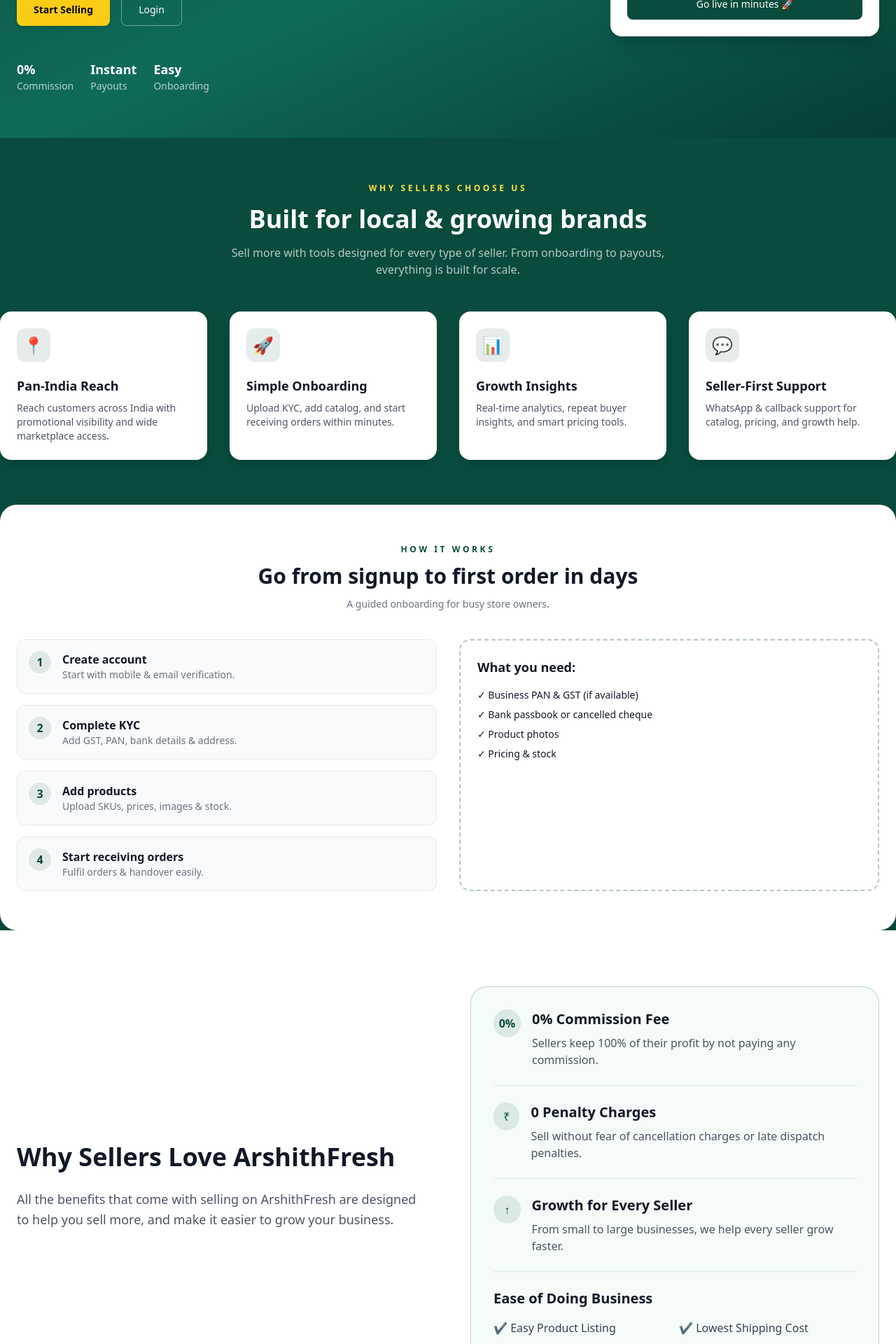
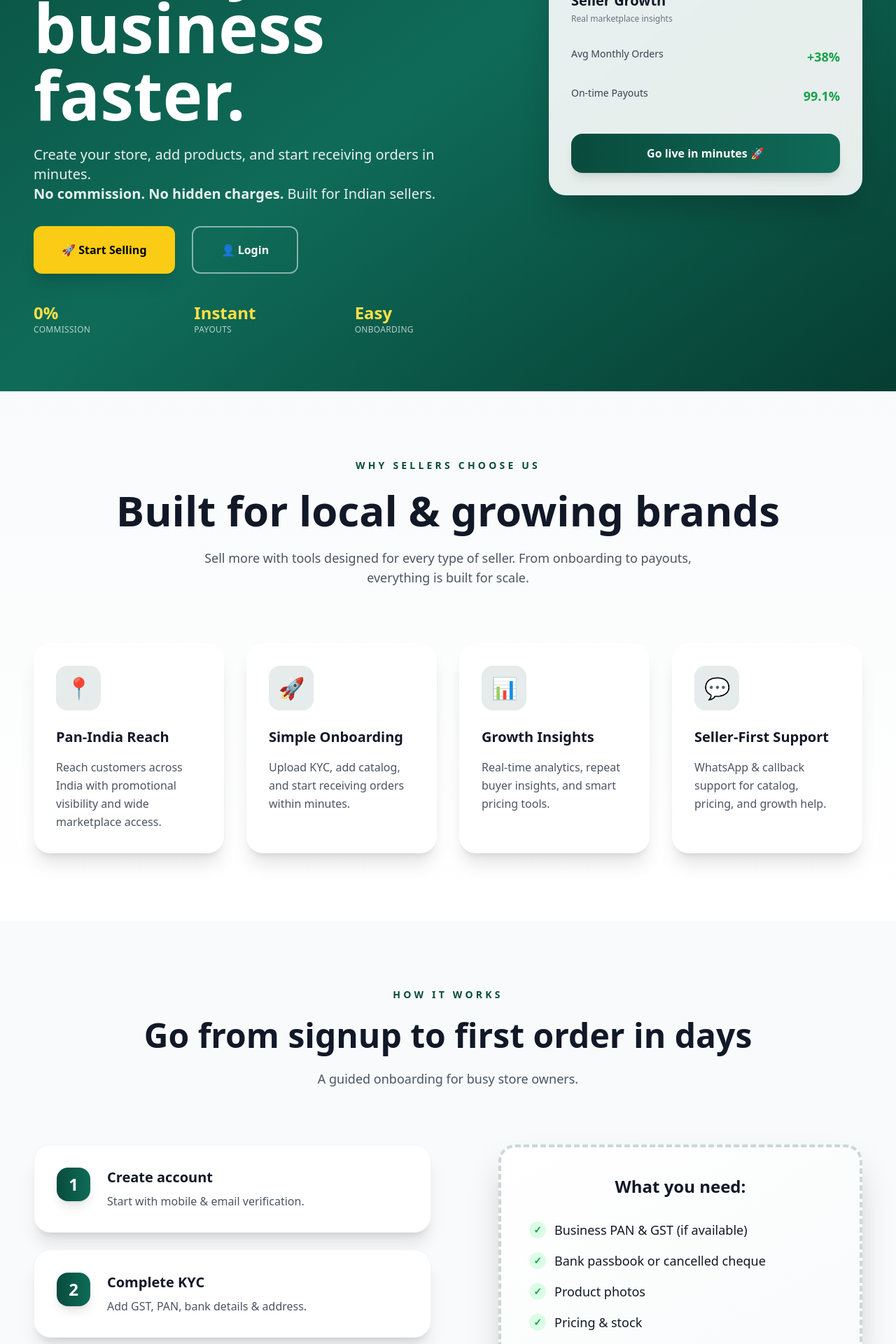
Before and after one commit to GuruMaheswarReddy/seller-project, a React (Vite) app: page / in a window 1280 px wide. Shown: the part 440-2360 px from the top of the page at 70% size. Built offline with nearby package versions, Linux system fonts and the light colour scheme.

Commit message:
Update Home.jsx

```diff
--- a/src/pages/home/Home.jsx
+++ b/src/pages/home/Home.jsx
@@ -16,431 +16,219 @@
   })
 
   return (
-  <div>
-
+    <div className="min-h-screen bg-gray-50">
       {/* HERO SECTION */}
-    <section className="relative overflow-hidden bg-gradient-to-br from-[#094b3d] via-[#0f6b58] to-[#063d32] px-6 py-16 lg:flex lg:items-center lg:justify-between">
+      <section className="relative overflow-hidden bg-gradient-to-br from-[#094b3d] via-[#0f6b58] to-[#063d32] px-4 py-20 sm:px-6 lg:px-8 xl:px-12">
+        <div className="mx-auto max-w-7xl lg:flex lg:items-center lg:gap-12 xl:gap-20">
 
           {/* Left Content */}
-      <div className="max-w-xl space-y-6 text-white">
-    <p className="text-xs font-semibold uppercase tracking-[0.25em] text-yellow-300">
+          <div className="lg:w-1/2 xl:w-2/3">
+            <p className="mb-4 text-xs font-semibold uppercase tracking-[0.25em] text-yellow-300 sm:mb-6">
               ArshithFresh
             </p>
-
-    <h1 className="text-4xl font-bold leading-tight sm:text-5xl">
+            <h1 className="mb-6 text-4xl font-bold leading-tight text-white sm:text-5xl lg:text-6xl xl:text-7xl">
               Start selling online.
               <br />
+              <span className="text-5xl sm:text-6xl lg:text-7xl xl:text-8xl">
                 Grow your business faster.
+              </span>
             </h1>
-
-    <p className="text-base text-white/80">
+            <p className="mb-8 text-lg text-white/90 sm:text-xl">
               Create your store, add products, and start receiving orders in minutes.
-      No commission. No hidden charges. Built for Indian sellers.
+              <br className="hidden sm:block" />
+              <span className="font-semibold">No commission. No hidden charges.</span> Built for Indian sellers.
             </p>
 
-    <div className="flex flex-wrap gap-4 pt-4">
+            <div className="flex flex-wrap gap-4 mb-10 sm:gap-6">
               <button
-        type="button"
                 onClick={() => navigate('/register')}
-        className="rounded-lg bg-yellow-400 px-6 py-3 text-sm font-semibold text-black shadow-md transition hover:bg-yellow-300"
+                className="rounded-xl bg-yellow-400 px-8 py-4 text-base font-semibold text-black shadow-xl transition-all duration-300 hover:bg-yellow-300 hover:shadow-2xl hover:-translate-y-1 sm:px-10 sm:py-5"
               >
-        Start Selling
+                🚀 Start Selling
               </button>
-
               <button
-        type="button"
                 onClick={() => {
                   const el = document.getElementById('latest-products')
                   if (el) el.scrollIntoView({ behavior: 'smooth' })
                 }}
-        className="rounded-lg border border-white/40 px-6 py-3 text-sm font-medium text-white transition hover:bg-white/10"
+                className="rounded-xl border-2 border-white/50 px-8 py-4 text-base font-semibold text-white backdrop-blur-sm transition-all duration-300 hover:border-white hover:bg-white/20 hover:shadow-2xl hover:-translate-y-1 sm:px-10 sm:py-5"
               >
-        Login
+                👤 Login
               </button>
             </div>
 
-    <div className="flex gap-6 pt-6 text-sm text-white/70">
+            <div className="grid grid-cols-3 gap-8 text-center sm:text-left">
               <div>
-        <p className="text-lg font-bold text-white">0%</p>
-        Commission
+                <p className="text-2xl font-bold text-yellow-300">0%</p>
+                <p className="text-xs text-white/70 uppercase tracking-wide">Commission</p>
               </div>
               <div>
-        <p className="text-lg font-bold text-white">Instant</p>
-        Payouts
+                <p className="text-2xl font-bold text-yellow-300">Instant</p>
+                <p className="text-xs text-white/70 uppercase tracking-wide">Payouts</p>
               </div>
               <div>
-        <p className="text-lg font-bold text-white">Easy</p>
-        Onboarding
+                <p className="text-2xl font-bold text-yellow-300">Easy</p>
+                <p className="text-xs text-white/70 uppercase tracking-wide">Onboarding</p>
               </div>
             </div>
           </div>
 
           {/* Right Side Card */}
-  <div className="mt-12 w-full max-w-sm rounded-2xl bg-white p-6 shadow-xl lg:mt-0">
-    <h3 className="text-sm font-semibold uppercase tracking-wider text-gray-500">
+          <div className="mt-12 w-full max-w-md lg:mt-0 lg:max-w-sm xl:max-w-md">
+            <div className="rounded-3xl bg-white/90 backdrop-blur-xl p-8 shadow-2xl">
+              <h3 className="mb-6 text-sm font-bold uppercase tracking-wider text-gray-600">
                 Platform Snapshot
               </h3>
-
-    <div className="mt-6 space-y-4 text-sm text-gray-700">
-
+              <div className="space-y-6">
                 <div>
-    <h3 className="text-lg font-semibold text-gray-900">
-      Seller growth snapshot
-    </h3>
-    <p className="text-xs text-gray-500">
-      Real marketplace insights
-    </p>
+                  <h4 className="text-xl font-bold text-gray-900 mb-1">Seller Growth</h4>
+                  <p className="text-xs text-gray-500 mb-4">Real marketplace insights</p>
                 </div>
-
-  <div className="flex justify-between">
-    <span>Average monthly orders</span>
-    <span className="font-semibold text-green-600">+38%</span>
+                <div className="space-y-3">
+                  <div className="flex justify-between py-2">
+                    <span className="text-sm font-medium text-gray-700">Avg Monthly Orders</span>
+                    <span className="text-lg font-bold text-green-600">+38%</span>
                   </div>
-
-  <div className="flex justify-between">
-    <span>On-time payouts</span>
-    <span className="font-semibold text-green-600">99.1%</span>
+                  <div className="flex justify-between py-2">
+                    <span className="text-sm font-medium text-gray-700">On-time Payouts</span>
+                    <span className="text-lg font-bold text-green-600">99.1%</span>
                   </div>
-
                 </div>
-
-    <div className="mt-6 rounded-lg bg-[#094b3d] px-4 py-3 text-center text-sm font-medium text-white">
+              </div>
+              <div className="mt-8 rounded-2xl bg-gradient-to-r from-[#094b3d] to-[#0f6b58] px-6 py-4 text-center font-semibold text-white shadow-lg">
                 Go live in minutes 🚀
+              </div>
+            </div>
           </div>
         </div>
       </section>
 
-
-
       {/* WHY SELLERS CHOOSE US */}
-<section className="space-y-12 py-16">
-  <div className="text-center space-y-4">
-    <p className="text-xs font-semibold uppercase tracking-[0.3em] text-yellow-300">
-      WHY SELLERS CHOOSE US
+      <section className="py-24 px-4 sm:px-6 lg:px-8 xl:px-12 bg-gradient-to-b from-gray-50 to-white">
+        <div className="mx-auto max-w-7xl">
+          <div className="text-center mb-20 space-y-6">
+            <p className="text-sm font-bold uppercase tracking-[0.3em] text-[#094b3d]">
+              Why Sellers Choose Us
             </p>
-
-    <h2 className="text-3xl font-bold text-white sm:text-4xl">
+            <h2 className="text-4xl font-bold text-gray-900 sm:text-5xl lg:text-6xl">
               Built for local & growing brands
             </h2>
-
-    <p className="mx-auto max-w-2xl text-sm text-white/70 sm:text-base">
+            <p className="mx-auto max-w-3xl text-lg text-gray-600">
               Sell more with tools designed for every type of seller.
               From onboarding to payouts, everything is built for scale.
             </p>
           </div>
 
           <div className="grid gap-8 sm:grid-cols-2 lg:grid-cols-4">
-
-    {/* Card 1 */}
-    <div className="group rounded-2xl bg-white p-6 shadow-lg transition hover:-translate-y-2 hover:shadow-2xl">
-      <div className="mb-5 flex h-12 w-12 items-center justify-center rounded-xl bg-[#094b3d]/10 text-2xl">
-        📍
+            {[
+              { icon: '📍', title: 'Pan-India Reach', desc: 'Reach customers across India with promotional visibility and wide marketplace access.' },
+              { icon: '🚀', title: 'Simple Onboarding', desc: 'Upload KYC, add catalog, and start receiving orders within minutes.' },
+              { icon: '📊', title: 'Growth Insights', desc: 'Real-time analytics, repeat buyer insights, and smart pricing tools.' },
+              { icon: '💬', title: 'Seller-First Support', desc: 'WhatsApp & callback support for catalog, pricing, and growth help.' }
+            ].map((feature, index) => (
+              <div
+                key={index}
+                className="group rounded-3xl bg-white p-8 shadow-xl transition-all duration-300 hover:-translate-y-4 hover:shadow-2xl"
+              >
+                <div className="mb-6 flex h-16 w-16 items-center justify-center rounded-2xl bg-[#094b3d]/10 text-3xl group-hover:scale-110 transition-transform duration-300">
+                  {feature.icon}
                 </div>
-      <h3 className="text-lg font-semibold text-gray-900">
-        Pan-India Reach
-      </h3>
-      <p className="mt-2 text-sm text-gray-600">
-        Reach customers across India with promotional visibility
-        and wide marketplace access.
-      </p>
+                <h3 className="mb-4 text-xl font-bold text-gray-900">{feature.title}</h3>
+                <p className="text-gray-600 leading-relaxed">{feature.desc}</p>
               </div>
-
-    {/* Card 2 */}
-    <div className="group rounded-2xl bg-white p-6 shadow-lg transition hover:-translate-y-2 hover:shadow-2xl">
-      <div className="mb-5 flex h-12 w-12 items-center justify-center rounded-xl bg-[#094b3d]/10 text-2xl">
-        🚀
+            ))}
           </div>
-      <h3 className="text-lg font-semibold text-gray-900">
-        Simple Onboarding
-      </h3>
-      <p className="mt-2 text-sm text-gray-600">
-        Upload KYC, add catalog, and start receiving orders
-        within minutes.
-      </p>
-    </div>
-
-    {/* Card 3 */}
-    <div className="group rounded-2xl bg-white p-6 shadow-lg transition hover:-translate-y-2 hover:shadow-2xl">
-      <div className="mb-5 flex h-12 w-12 items-center justify-center rounded-xl bg-[#094b3d]/10 text-2xl">
-        📊
-      </div>
-      <h3 className="text-lg font-semibold text-gray-900">
-        Growth Insights
-      </h3>
-      <p className="mt-2 text-sm text-gray-600">
-        Real-time analytics, repeat buyer insights,
-        and smart pricing tools.
-      </p>
-    </div>
-
-    {/* Card 4 */}
-    <div className="group rounded-2xl bg-white p-6 shadow-lg transition hover:-translate-y-2 hover:shadow-2xl">
-      <div className="mb-5 flex h-12 w-12 items-center justify-center rounded-xl bg-[#094b3d]/10 text-2xl">
-        💬
-      </div>
-      <h3 className="text-lg font-semibold text-gray-900">
-        Seller-First Support
-      </h3>
-      <p className="mt-2 text-sm text-gray-600">
-        WhatsApp & callback support for catalog,
-        pricing, and growth help.
-      </p>
-    </div>
-
         </div>
       </section>
 
-
       {/* HOW IT WORKS SECTION */}
-      <section className="space-y-10 rounded-3xl bg-white px-6 py-14 text-gray-900 shadow-xl">
-        <div className="text-center space-y-3">
-          <p className="text-xs font-semibold uppercase tracking-[0.3em] text-[#094b3d]">
-            HOW IT WORKS
+      <section className="py-24 px-4 sm:px-6 lg:px-8 xl:px-12">
+        <div className="mx-auto max-w-7xl">
+          <div className="text-center mb-20 space-y-6">
+            <p className="text-sm font-bold uppercase tracking-[0.3em] text-[#094b3d]">
+              How It Works
             </p>
-          <h2 className="text-3xl font-bold">
+            <h2 className="text-4xl font-bold text-gray-900 sm:text-5xl">
               Go from signup to first order in days
             </h2>
-          <p className="text-sm text-gray-500">
+            <p className="mx-auto max-w-2xl text-lg text-gray-600">
               A guided onboarding for busy store owners.
             </p>
           </div>
 
-        <div className="grid gap-8 lg:grid-cols-2">
-          <div className="space-y-4">
+          <div className="grid gap-12 lg:grid-cols-2 lg:items-start">
+            <div className="space-y-6">
               {[
-              {
-                title: 'Create account',
-                desc: 'Start with mobile & email verification.',
-              },
-              {
-                title: 'Complete KYC',
-                desc: 'Add GST, PAN, bank details & address.',
-              },
-              {
-                title: 'Add products',
-                desc: 'Upload SKUs, prices, images & stock.',
-              },
-              {
-                title: 'Start receiving orders',
-                desc: 'Fulfil orders & handover easily.',
-              },
+                { title: 'Create account', desc: 'Start with mobile & email verification.' },
+                { title: 'Complete KYC', desc: 'Add GST, PAN, bank details & address.' },
+                { title: 'Add products', desc: 'Upload SKUs, prices, images & stock.' },
+                { title: 'Start receiving orders', desc: 'Fulfil orders & handover easily.' }
               ].map((step, index) => (
                 <div
                   key={index}
-                className="flex items-start gap-4 rounded-xl border bg-gray-50 p-4"
+                  className="flex items-start gap-6 rounded-3xl bg-white p-8 shadow-xl border border-gray-100 hover:shadow-2xl transition-all duration-300"
                 >
-                <div className="flex h-8 w-8 items-center justify-center rounded-full bg-[#094b3d]/10 font-semibold text-[#094b3d]">
+                  <div className="flex h-12 w-12 shrink-0 items-center justify-center rounded-2xl bg-gradient-to-r from-[#094b3d] to-[#0f6b58] font-bold text-2xl text-white shadow-lg">
                     {index + 1}
                   </div>
                   <div>
-                  <h3 className="font-semibold">{step.title}</h3>
-                  <p className="text-sm text-gray-500">{step.desc}</p>
+                    <h3 className="text-xl font-bold text-gray-900 mb-2">{step.title}</h3>
+                    <p className="text-gray-600">{step.desc}</p>
                   </div>
                 </div>
               ))}
             </div>
 
-          <div className="rounded-2xl border-2 border-dashed border-[#094b3d]/30 p-6">
-            <h3 className="text-lg font-semibold mb-4">What you need:</h3>
-            <ul className="space-y-2 text-sm">
-              <li>✓ Business PAN & GST (if available)</li>
-              <li>✓ Bank passbook or cancelled cheque</li>
-              <li>✓ Product photos</li>
-              <li>✓ Pricing & stock</li>
+            <div className="lg:ml-12">
+              <div className="rounded-3xl border-4 border-dashed border-[#094b3d]/20 bg-gradient-to-br from-white to-gray-50 p-10 shadow-2xl">
+                <h3 className="mb-8 text-2xl font-bold text-gray-900 text-center">
+                  What you need:
+                </h3>
+                <ul className="space-y-4 text-lg">
+                  <li className="flex items-center gap-3">
+                    <span className="w-6 h-6 flex items-center justify-center rounded-full bg-green-100 text-green-600 font-bold text-sm">✓</span>
+                    Business PAN & GST (if available)
+                  </li>
+                  <li className="flex items-center gap-3">
+                    <span className="w-6 h-6 flex items-center justify-center rounded-full bg-green-100 text-green-600 font-bold text-sm">✓</span>
+                    Bank passbook or cancelled cheque
+                  </li>
+                  <li className="flex items-center gap-3">
+                    <span className="w-6 h-6 flex items-center justify-center rounded-full bg-green-100 text-green-600 font-bold text-sm">✓</span>
+                    Product photos
+                  </li>
+                  <li className="flex items-center gap-3">
+                    <span className="w-6 h-6 flex items-center justify-center rounded-full bg-green-100 text-green-600 font-bold text-sm">✓</span>
+                    Pricing & stock
+                  </li>
                 </ul>
               </div>
-        </div>
-      </section>
-
-   {/* WHY SELLERS LOVE ARSHITHFRESH */}
-<section className="bg-white py-20">
-  <div className="mx-auto max-w-7xl px-6">
-
-    <div className="grid gap-16 lg:grid-cols-2 lg:items-center">
-
-      {/* LEFT SIDE */}
-      <div className="space-y-6">
-        <h2 className="text-4xl font-bold text-gray-900 leading-tight">
-          Why Sellers Love ArshithFresh
-        </h2>
-
-        <p className="text-lg text-gray-600 leading-relaxed">
-          All the benefits that come with selling on ArshithFresh are
-          designed to help you sell more, and make it easier to grow
-          your business.
-        </p>
-      </div>
-
-      {/* RIGHT SIDE BENEFITS BOX */}
-      <div className="rounded-3xl border border-[#094b3d]/20 bg-[#f4fbf8] p-8 shadow-sm">
-
-        {/* Item 1 */}
-        <div className="flex gap-4">
-          <div className="flex h-10 w-10 items-center justify-center rounded-full bg-[#094b3d]/10 text-[#094b3d] font-bold">
-            0%
-          </div>
-          <div>
-            <h3 className="text-xl font-semibold text-gray-900">
-              0% Commission Fee
-            </h3>
-            <p className="mt-2 text-gray-600">
-              Sellers keep 100% of their profit by not paying any commission.
-            </p>
-          </div>
-        </div>
-
-        <hr className="my-6 border-[#094b3d]/10" />
-
-        {/* Item 2 */}
-        <div className="flex gap-4">
-          <div className="flex h-10 w-10 items-center justify-center rounded-full bg-[#094b3d]/10 text-[#094b3d]">
-            ₹
-          </div>
-          <div>
-            <h3 className="text-xl font-semibold text-gray-900">
-              0 Penalty Charges
-            </h3>
-            <p className="mt-2 text-gray-600">
-              Sell without fear of cancellation charges or late dispatch penalties.
-            </p>
-          </div>
-        </div>
-
-        <hr className="my-6 border-[#094b3d]/10" />
-
-        {/* Item 3 */}
-        <div className="flex gap-4">
-          <div className="flex h-10 w-10 items-center justify-center rounded-full bg-[#094b3d]/10 text-[#094b3d]">
-            ↑
-          </div>
-          <div>
-            <h3 className="text-xl font-semibold text-gray-900">
-              Growth for Every Seller
-            </h3>
-            <p className="mt-2 text-gray-600">
-              From small to large businesses, we help every seller grow faster.
-            </p>
-          </div>
-        </div>
-
-        <hr className="my-6 border-[#094b3d]/10" />
-
-        {/* Item 4 */}
-        <div>
-          <h3 className="text-xl font-semibold text-gray-900 mb-4">
-            Ease of Doing Business
-          </h3>
-
-          <div className="grid gap-3 sm:grid-cols-2 text-gray-700">
-            <p>✔ Easy Product Listing</p>
-            <p>✔ Lowest Shipping Cost</p>
-            <p>✔ 7-Day Payment Cycle</p>
-            <p>✔ Transparent Order Tracking</p>
-          </div>
-        </div>
-
-      </div>
-    </div>
-
-  </div>
-</section>
-
-
-
-      {/* EARNINGS SECTION */}
-      <section className="space-y-8 rounded-3xl bg-[#e6f2ee] px-6 py-14 text-gray-900 shadow-xl">
-        <div className="grid gap-10 lg:grid-cols-2 lg:items-center">
-          <div className="space-y-4">
-            <p className="text-xs font-semibold uppercase tracking-[0.3em] text-[#094b3d]">
-              EARNINGS & PAYOUTS
-            </p>
-            <h2 className="text-3xl font-bold">
-              0% Commission. Keep 100% of your earnings.
-            </h2>
-            <p className="text-sm text-gray-600">
-              No hidden fees. No platform charges.
-            </p>
-
-            <div className="rounded-2xl bg-white p-6 shadow-md border border-[#094b3d]/20 w-56">
-              <p className="text-3xl font-bold text-[#094b3d]">₹0</p>
-              <p className="text-sm text-gray-500">
-                Platform Commission Forever
-              </p>
-            </div>
-
-            <ul className="space-y-2 text-sm text-gray-600">
-              <li>• Instant or weekly payouts after KYC</li>
-              <li>• No listing fee or catalog charges</li>
-              <li>• Transparent order-wise payouts</li>
-            </ul>
-          </div>
-
-          <div className="flex justify-center">
-            <div className="h-48 w-48 rounded-full bg-[#094b3d]/10 flex items-center justify-center text-6xl">
-              🛒
             </div>
           </div>
         </div>
       </section>
 
-      {/* SELLER SUPPORT SECTION */}
-<section className="bg-[#f9fafb] py-24">
-  <div className="mx-auto max-w-7xl px-6">
-
-    <div className="grid gap-16 lg:grid-cols-2 lg:items-center">
-
-      {/* LEFT SIDE */}
-      <div>
-        <h2 className="text-4xl font-bold text-gray-900 leading-tight sm:text-5xl">
-          ArshithFresh Seller Support <br className="hidden sm:block" />
-          Available 24/7
+      {/* LATEST PRODUCTS SECTION */}
+      <section id="latest-products" className="py-24 px-4 sm:px-6 lg:px-8 xl:px-12 bg-gradient-to-b from-white to-gray-50">
+        <div className="mx-auto max-w-7xl">
+          <div className="text-center mb-16">
+            <h2 className="text-4xl font-bold text-gray-900 sm:text-5xl mb-4">
+              Latest Products
             </h2>
+            <p className="text-xl text-gray-600 max-w-2xl mx-auto">
+              Discover what sellers are listing right now
+            </p>
           </div>
-
-      {/* RIGHT SIDE */}
-      <div className="space-y-8">
-
-        <p className="text-lg text-gray-600 leading-relaxed">
-          Our seller support team is available to solve all your doubts and
-          issues before and after you start your online selling journey.
-        </p>
-
-        {/* Contact Box */}
-        <div className="flex items-center gap-5 rounded-2xl bg-white p-6 shadow-sm border border-gray-200">
-
-          <div className="flex h-12 w-12 items-center justify-center rounded-xl bg-[#094b3d] text-white text-xl">
-            ✉
+          <div className="grid grid-cols-1 sm:grid-cols-2 lg:grid-cols-3 xl:grid-cols-4 gap-8">
+            {latestProducts.map((product) => (
+              <ProductCard key={product.id} product={product} />
+            ))}
           </div>
-
-          <div>
-            <p className="text-gray-700">
-              You can reach out to
-            </p>
-            <a
-              href="mailto:support@arshithfresh.com"
-              className="text-lg font-semibold text-[#094b3d] hover:underline"
-            >
-              support@arshithfresh.com
-            </a>
-          </div>
-
-        </div>
-
-      </div>
-
-    </div>
-
         </div>
       </section>
 
-
       <Footer />
-
     </div>
-
-
-
-
   )
 }
 
```
Lines whose indentation alone changed are shown as unchanged.
